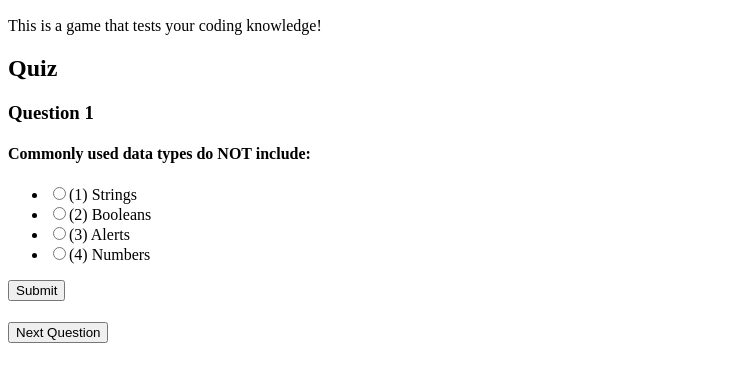
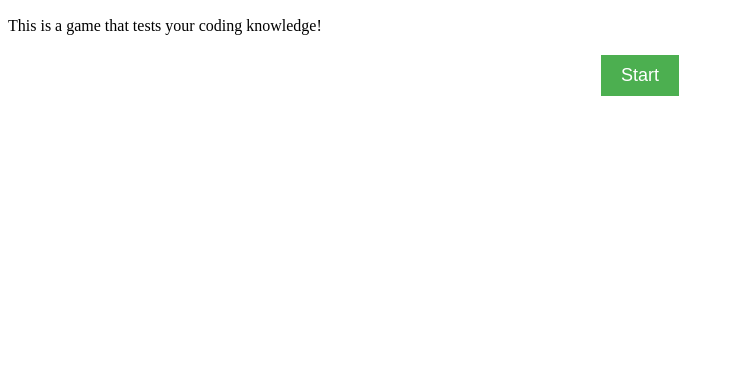
Before and after one commit to jakelipscomb/timed-quiz, a plain HTML site: page index.html in a window 1280 px wide. Shown: the part 84-466 px from the top of the page, without its empty margins (0-734 px from the left). Drawn offline with Linux system fonts and the light colour scheme.

Commit message:
fixed an issue with the start button by adding a let startButton and an event listener with a style.display feature. added a small amount of css for the start button.

```diff
--- a/assets/css/style.css
+++ b/assets/css/style.css
@@ -1,4 +1,14 @@
-#question-container{
-    list-style-type: none;
+#start-button {
+    display: block;
+    margin: 20px auto;
+    padding: 10px 20px;
+    font-size: 18px;
+    background-color: #4CAF50;
+    color: white;
+    border: none;
+    cursor: pointer;
+  }
 
-}
+  #question-container, #result-container {
+    display: none;
+  }
--- a/assets/js/script.js
+++ b/assets/js/script.js
@@ -38,6 +38,29 @@ var startTimer = document.getElementById("timer");
 var timerSpan = document.getElementById("time-left");
 var timeLeft = 60;
 
+// questions and options go here
+let currentQuestionIndex = 0;
+let questionNumberElement = document.getElementById("question-number");
+let questionPromptElement = document.getElementById("question-prompt");
+let optionsListElement = document.getElementById("options-list");
+
+
+//buttons go here
+let startButton = document.getElementById("start-button");
+let submitButton = document.getElementById("submit-button");
+let nextButton = document.getElementById("next-button");
+
+//containers and text goes here
+let resultTextElement = document.getElementById("result-text");
+let questionContainer = document.getElementById("question-container");
+let resultContainer = document.getElementById("result-container");
+
+
+startButton.addEventListener("click", function() {
+  startButton.style.display = "none";
+  questionContainer.style.display = "block";
+  startGame();
+});
 
 
 
@@ -66,16 +89,6 @@ function startGame() {
 startTimer.onclick = startGame();
 
 // quiz goes here
-
-let currentQuestionIndex = 0;
-let questionNumberElement = document.getElementById("question-number");
-let questionPromptElement = document.getElementById("question-prompt");
-let optionsListElement = document.getElementById("options-list");
-let submitButton = document.getElementById("submit-button");
-let resultTextElement = document.getElementById("result-text");
-let nextButton = document.getElementById("next-button");
-let questionContainer = document.getElementById("question-container");
-let resultContainer = document.getElementById("result-container");
 
 function displayQuestion(question) {
     questionNumberElement.textContent = "Question " + question.number;
--- a/index.html
+++ b/index.html
@@ -12,9 +12,9 @@
     <section id="before-start">
         <h1>Timed Coding Quiz</h1>
         <p>This is a game that tests your coding knowledge!</p>
-        <!-- <button id="start-button">Start</button> -->
+        <button id="start-button">Start</button>
     </section>
-    <h2>Quiz</h2>
+    <h2></h2>
     <div id="question-container">
         <h3 id="question-number"></h3>
         <h4 id="question-prompt"></h4>
```
